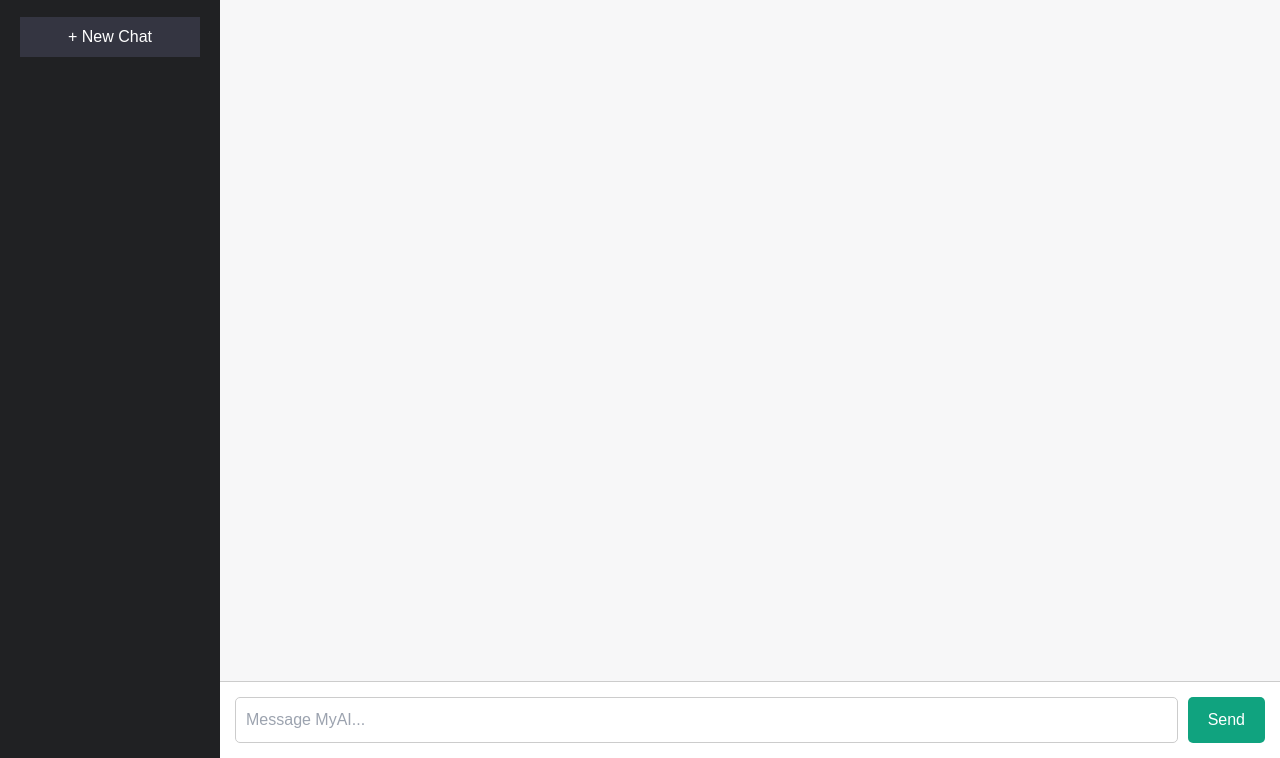
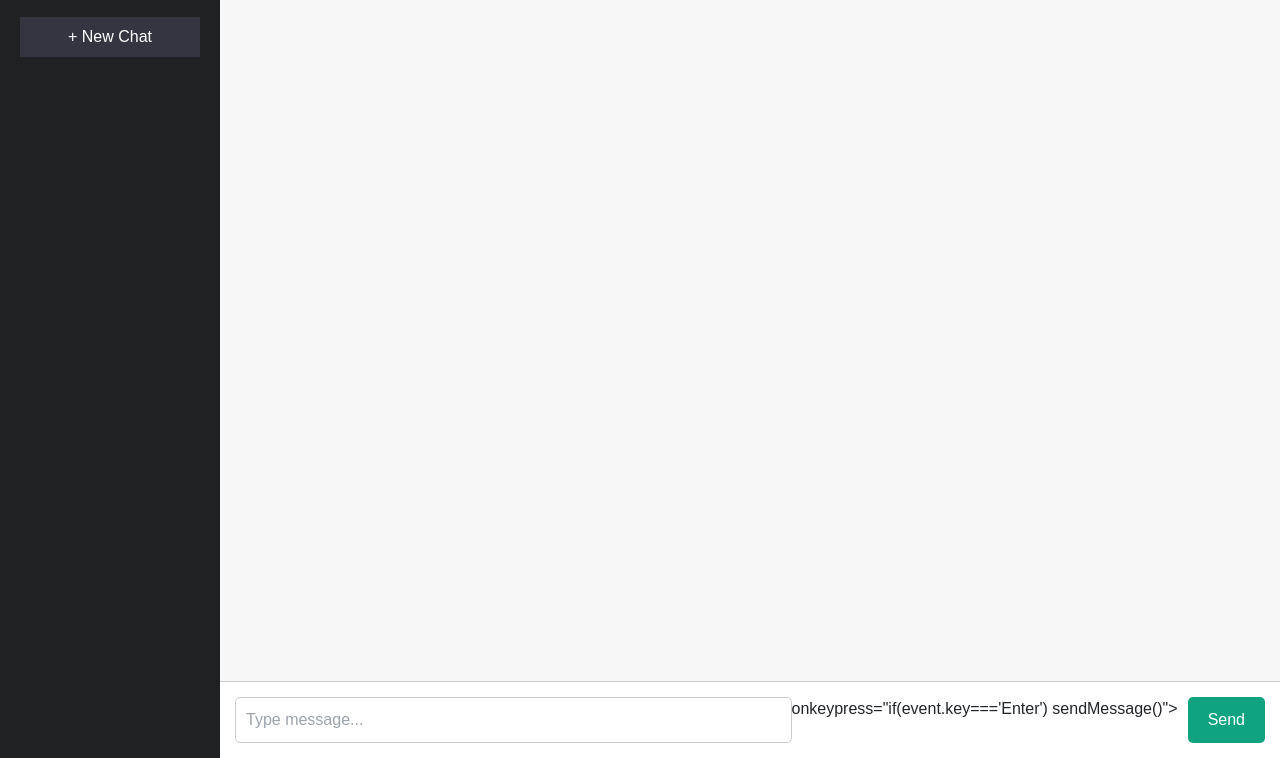
Before and after one commit to dharmpalraj777-cmd/AI-0.2, a plain HTML site: page index.html in a window 1280 px wide. Shown: the part 42-800 px from the top of the page. Drawn offline with nearby package versions, Linux system fonts and the light colour scheme.

Commit message:
Update index.html

```diff
--- a/index.html
+++ b/index.html
@@ -28,7 +28,9 @@
     <div id="chatBox" class="chat-box"></div>
 
     <div class="input-area">
-      <input type="text" id="userInput" placeholder="Message MyAI..."
+      <input type="text" id="userInput" placeholder="Type message...">
+
+
       onkeypress="if(event.key==='Enter') sendMessage()">
       <button onclick="sendMessage()">Send</button>
     </div>
```
